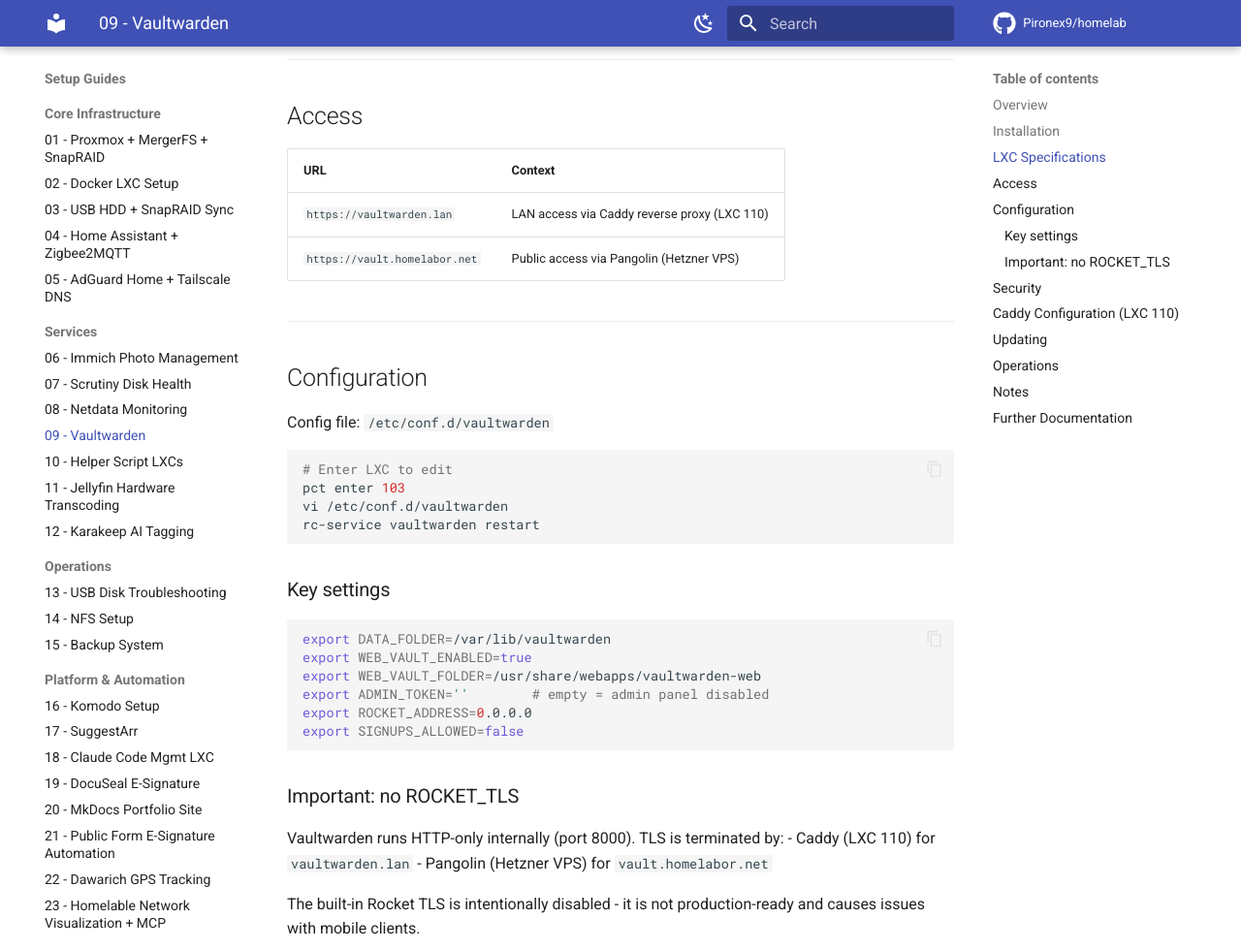
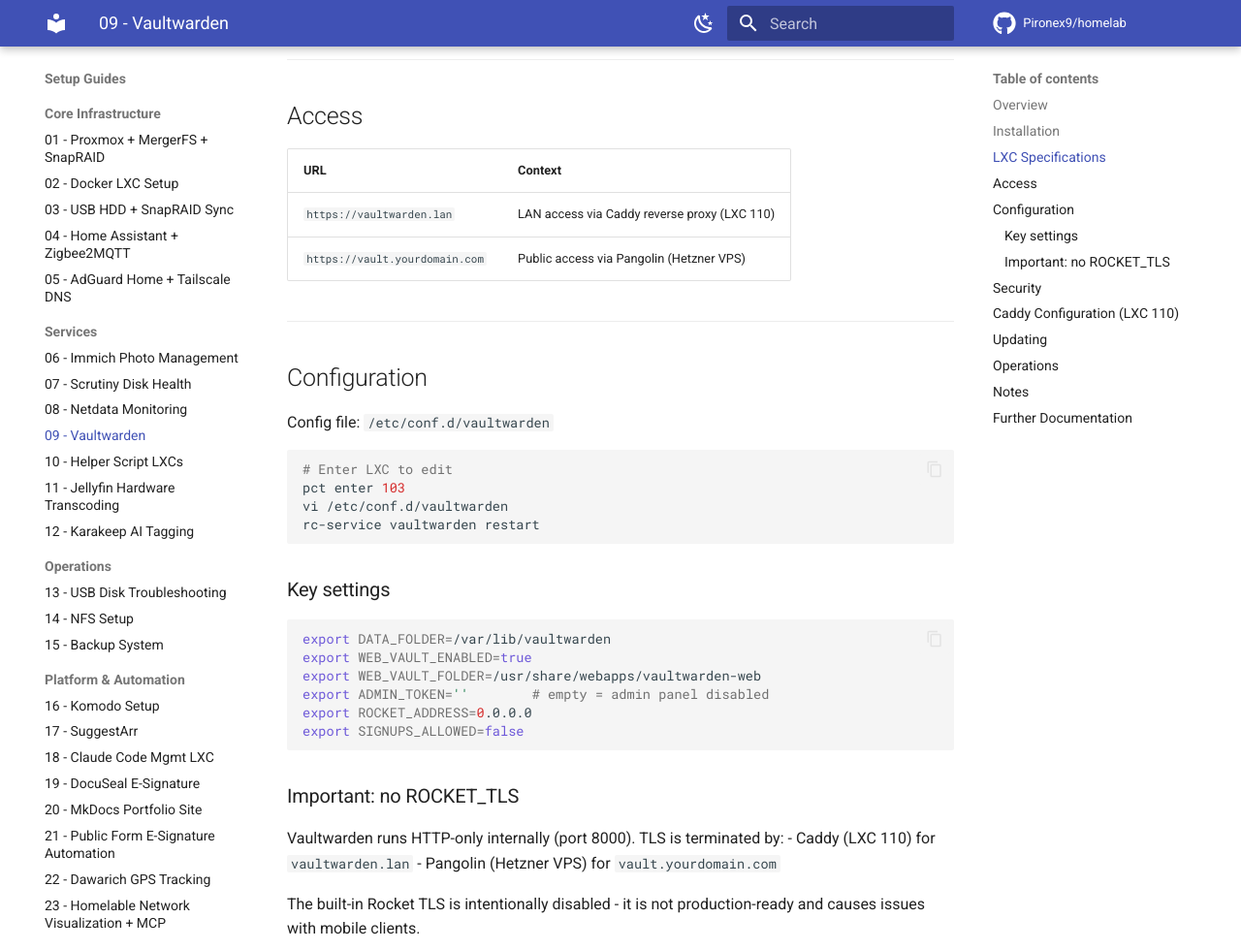
Before and after one commit to Pironex9/homelab, an MkDocs documentation site: the page built from docs/proxmox/09_Vaultwarden.md, in a window 1280 px wide and 1400 px high, scrolled down 861 px. Shown: the top 980 px of the window at 97% size. Built offline with MkDocs 1.6.1 and Material for MkDocs 9.7.7, drawn with Linux system fonts in a browser that asks for light colours; comment, search, counter and statistics services are not loaded.

Commit message:
Redact public Vaultwarden URL in docs

```diff
--- a/docs/proxmox/09_Vaultwarden.md
+++ b/docs/proxmox/09_Vaultwarden.md
@@ -34,7 +34,7 @@
 | URL | Context |
 |-----|---------|
 | `https://vaultwarden.lan` | LAN access via Caddy reverse proxy (LXC 110) |
-| `https://vault.homelabor.net` | Public access via Pangolin (Hetzner VPS) |
+| `https://vault.yourdomain.com` | Public access via Pangolin (Hetzner VPS) |
 
 ---
 
@@ -64,7 +64,7 @@
 
 Vaultwarden runs HTTP-only internally (port 8000). TLS is terminated by:
 - Caddy (LXC 110) for `vaultwarden.lan`
-- Pangolin (Hetzner VPS) for `vault.homelabor.net`
+- Pangolin (Hetzner VPS) for `vault.yourdomain.com`
 
 The built-in Rocket TLS is intentionally disabled - it is not production-ready and causes issues with mobile clients.
 
```
